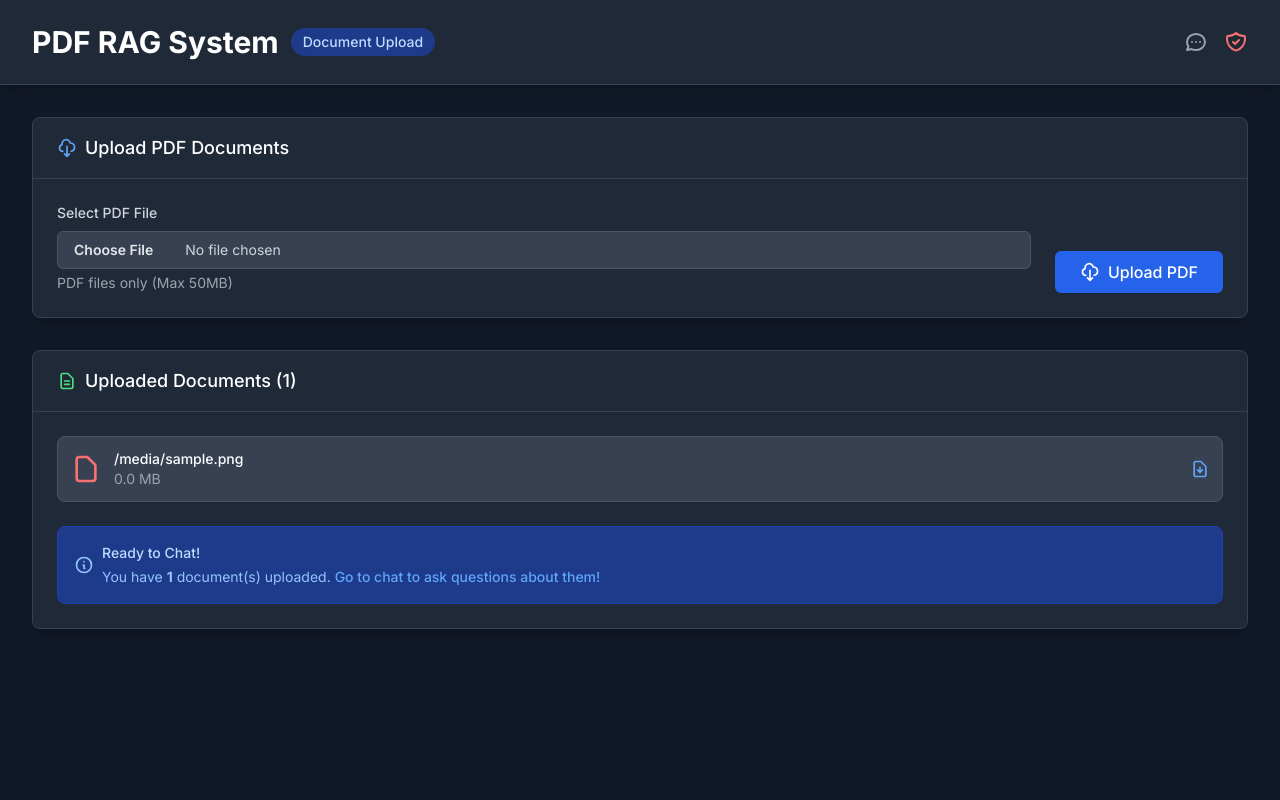
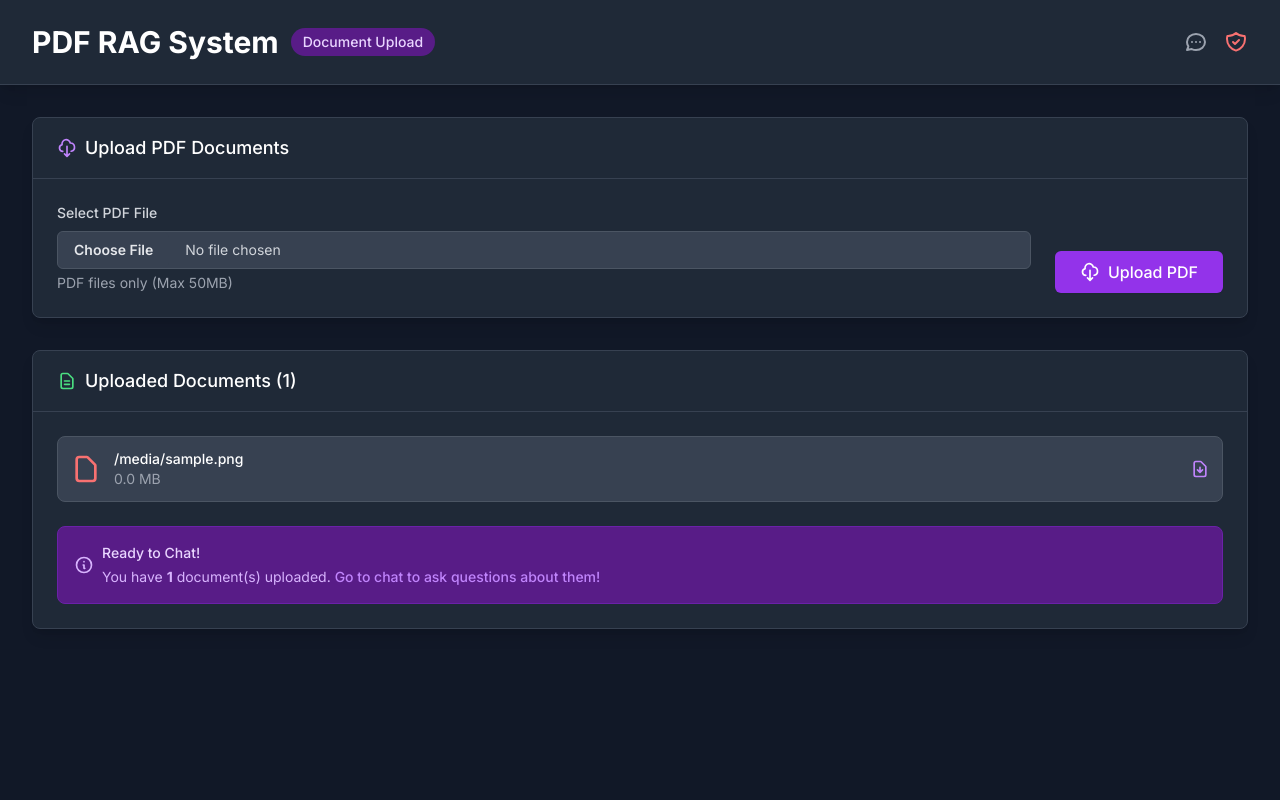
Before and after one commit to tariq-khan9/pdf-rag, a Flask app: template templates/index.html in a window 1280 px wide. Run offline with Flask 3, Linux system fonts and the light colour scheme; the template is opened without the code that fills it: most values are stand-ins (such as "Sample title", 1, 10 or a date in 2020); some libraries are stand-ins or nearby versions.

Commit message:
now need optimization

```diff
--- a/pdf_formatter.py
+++ b/pdf_formatter.py
@@ -32,7 +32,7 @@ def create_enhanced_pdf_summary(content, filename):
             fontSize=18,
             spaceAfter=30,
             alignment=TA_CENTER,
-            textColor=colors.darkblue,
+            textColor=colors.purple,
             fontName='Helvetica-Bold'
         ),
         'CustomHeading': ParagraphStyle(
@@ -41,7 +41,7 @@ def create_enhanced_pdf_summary(content, filename):
             fontSize=14,
             spaceBefore=20,
             spaceAfter=12,
-            textColor=colors.darkblue,
+            textColor=colors.purple,
             fontName='Helvetica-Bold'
         ),
         'CustomSubheading': ParagraphStyle(
--- a/templates/base.html
+++ b/templates/base.html
@@ -29,14 +29,14 @@
         display: inline-block;
         margin: 0 15px;
         padding: 10px 20px;
-        background: #3b82f6;
+        background: #7c3aed;
         color: white;
         text-decoration: none;
         border-radius: 4px;
         transition: background-color 0.2s;
       }
       .nav a:hover {
-        background: #2563eb;
+        background: #6d28d9;
       }
       .flash-messages {
         margin-bottom: 20px;
--- a/templates/index.html
+++ b/templates/index.html
@@ -35,7 +35,7 @@
                 <div class="flex justify-between items-center py-6">
                     <div class="flex items-center">
                         <h1 class="text-3xl font-bold text-white">PDF RAG System</h1>
-                        <span class="ml-3 px-3 py-1 bg-blue-900 text-blue-200 text-sm font-medium rounded-full">
+                        <span class="ml-3 px-3 py-1 bg-purple-900 text-purple-200 text-sm font-medium rounded-full">
                             Document Upload
                         </span>
                     </div>
@@ -61,7 +61,7 @@
             <div class="bg-gray-800 shadow-lg rounded-lg mb-8 border border-gray-700">
                 <div class="px-6 py-4 border-b border-gray-700">
                     <h2 class="text-lg font-medium text-white flex items-center">
-                        <svg class="h-5 w-5 text-blue-400 mr-2" fill="none" viewBox="0 0 24 24" stroke="currentColor">
+                        <svg class="h-5 w-5 text-purple-400 mr-2" fill="none" viewBox="0 0 24 24" stroke="currentColor">
                             <path stroke-linecap="round" stroke-linejoin="round" stroke-width="2" d="M7 16a4 4 0 01-.88-7.903A5 5 0 1115.9 6L16 6a5 5 0 011 9.9M9 19l3 3m0 0l3-3m-3 3V10" />
                         </svg>
                         Upload PDF Documents
@@ -84,7 +84,7 @@
 
                             <!-- Upload button -->
                             <div class="flex-shrink-0">
-                                <button type="submit" id="uploadBtn" class="inline-flex items-center px-6 py-2 border border-transparent text-base font-medium rounded-md shadow-sm text-white bg-blue-600 hover:bg-blue-700 focus:outline-none focus:ring-2 focus:ring-offset-2 focus:ring-blue-500 transition-colors duration-200">
+                                <button type="submit" id="uploadBtn" class="inline-flex items-center px-6 py-2 border border-transparent text-base font-medium rounded-md shadow-sm text-white bg-purple-600 hover:bg-purple-700 focus:outline-none focus:ring-2 focus:ring-offset-2 focus:ring-purple-500 transition-colors duration-200">
                                     <svg class="h-5 w-5 mr-2" fill="none" viewBox="0 0 24 24" stroke="currentColor">
                                         <path stroke-linecap="round" stroke-linejoin="round" stroke-width="2" d="M7 16a4 4 0 01-.88-7.903A5 5 0 1115.9 6L16 6a5 5 0 011 9.9M9 19l3 3m0 0l3-3m-3 3V10" />
                                     </svg>
@@ -121,7 +121,7 @@
                                     </div>
                                 </div>
                                 <div class="flex items-center space-x-2">
-                                    <a href="/download/{{ file.filename }}" class="text-blue-400 hover:text-blue-300 transition-colors duration-200" title="Download">
+                                    <a href="/download/{{ file.filename }}" class="text-purple-400 hover:text-purple-300 transition-colors duration-200" title="Download">
                                         <svg class="h-5 w-5" fill="none" viewBox="0 0 24 24" stroke="currentColor">
                                             <path stroke-linecap="round" stroke-linejoin="round" stroke-width="2" d="M12 10v6m0 0l-3-3m3 3l3-3m2 8H7a2 2 0 01-2-2V5a2 2 0 012-2h5.586a1 1 0 01.707.293l5.414 5.414a1 1 0 01.293.707V19a2 2 0 01-2 2z" />
                                         </svg>
@@ -131,18 +131,18 @@
     {% endfor %}
                         </div>
 
-                        <div class="mt-6 p-4 bg-blue-900 rounded-lg border border-blue-800">
+                        <div class="mt-6 p-4 bg-purple-900 rounded-lg border border-purple-800">
                             <div class="flex items-center">
-                                <svg class="h-5 w-5 text-blue-300 mr-2" fill="none" viewBox="0 0 24 24" stroke="currentColor">
+                                <svg class="h-5 w-5 text-purple-300 mr-2" fill="none" viewBox="0 0 24 24" stroke="currentColor">
                                     <path stroke-linecap="round" stroke-linejoin="round" stroke-width="2" d="M13 16h-1v-4h-1m1-4h.01M21 12a9 9 0 11-18 0 9 9 0 0118 0z" />
                                 </svg>
                                 <div>
-                                    <h3 class="text-sm font-medium text-blue-200">
+                                    <h3 class="text-sm font-medium text-purple-200">
                                         Ready to Chat!
                                     </h3>
-                                    <p class="text-sm text-blue-300 mt-1">
+                                    <p class="text-sm text-purple-300 mt-1">
                                         You have <strong>{{ files|length }}</strong> document(s) uploaded.
-                                        <a href="/chat" class="font-medium text-blue-400 hover:text-blue-300 transition-colors duration-200">
+                                        <a href="/chat" class="font-medium text-purple-400 hover:text-purple-300 transition-colors duration-200">
                                             Go to chat to ask questions about them!
                                         </a>
                                     </p>
```
Also changed, not shown: templates/admin.html (+5 -5 lines), templates/admin_login.html (+7 -7 lines), templates/chat.html (+4 -4 lines), 1 other file.
